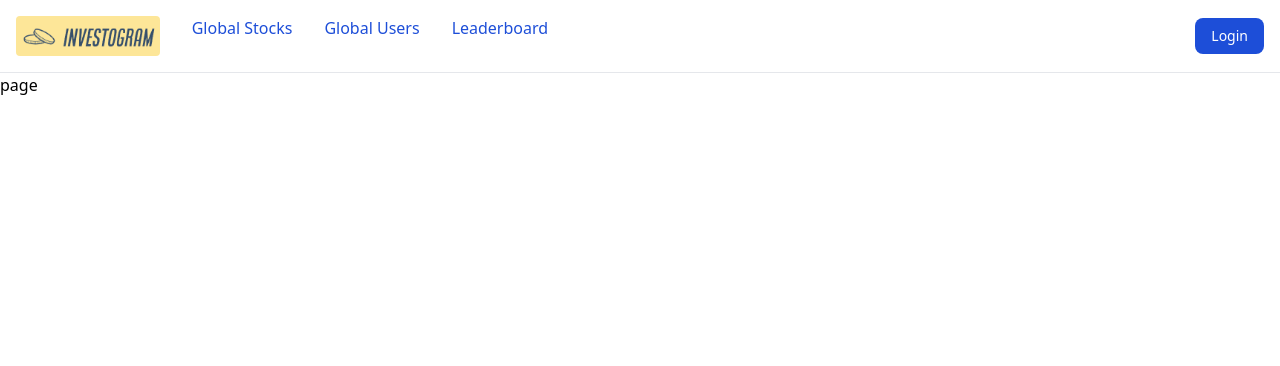
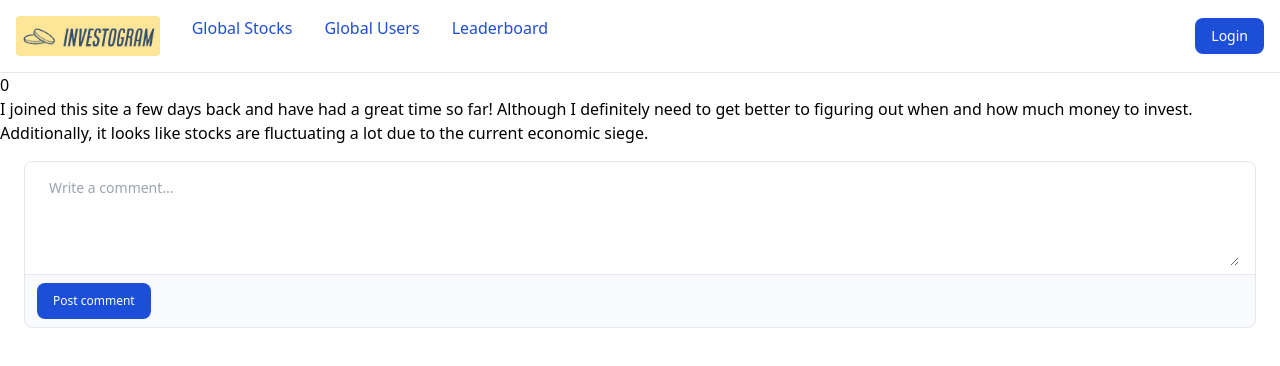
Before and after one commit to CS-407/Investogram-Frontend, a Next.js app: page /blog/1 in a window 1280 px wide. Shown: the top 366 px of the page. Built offline with nearby package versions, Linux system fonts and the light colour scheme.

Commit message:
added new comment component

```diff
--- a/src/app/blog/[pid]/page.tsx
+++ b/src/app/blog/[pid]/page.tsx
@@ -1,9 +1,78 @@
-import React from 'react'
+"use client";
+
+import { BASE_URL } from "@/util/globals";
+import { Post } from "@/util/types";
+import axios from "axios";
+import { usePathname } from "next/navigation";
+import React, { useEffect, useState } from "react";
+
+import NewComment from "@/components/blog/newComment";
+
+const initialPost: Post = {
+	_id: "64416b0d14cac46eff9fde61",
+	user_id: "642493784def0c7b76c40167",
+	type: "Experience",
+	content:
+		"I joined this site a few days back and have had a great time so far! Although I definitely need to get better to figuring out when and how much money to invest. Additionally, it looks like stocks are fluctuating a lot due to the current economic siege.",
+	likes: 0,
+	timestamp: 0,
+	comments: [],
+};
 
 const page = () => {
-  return (
-    <div>page</div>
-  )
-}
+	const [post, setPost] = useState<Post>(initialPost);
 
-export default page
+	const params = usePathname();
+	const pid = params ? params.split("/")[2] : "";
+
+	// useEffect(() => {
+	// 	axios
+	// 		.get(`${BASE_URL}/api/blog/${pid}`)
+	// 		.then((res) => {
+	// 			console.log(res.data);
+	// 		})
+	// 		.catch((err) => {
+	// 			if (err.response && err.response.data && err.response.data.msg) {
+	// 				console.log(err.response.data.msg);
+	// 			} else {
+	// 				console.log("Trouble contacting server");
+	// 			}
+	// 		});
+	// }, []);
+
+	const addComment = (comment: string) => {
+		axios
+			.post(
+				`${BASE_URL}/api/blog/${pid}/comment`,
+				{
+					content: comment,
+				},
+				{
+					headers: {
+						"Content-Type": "application/json",
+						Authorization: "Bearer " + localStorage.getItem("token"),
+					},
+				}
+			)
+			.then((res) => {
+				setPost({ ...post, comments: [res.data.comment, ...post.comments] });
+			})
+			.catch((err) => {
+				if (err.response && err.response.data && err.response.data.msg) {
+					alert(err.response.data.msg);
+				} else {
+					alert("Trouble contacting server");
+				}
+			});
+	};
+
+	return (
+		<div>
+			<h1>{post.timestamp}</h1>
+			<p>{post.content}</p>
+			<NewComment addComment={addComment} />
+		</div>
+	);
+};
+
+export default page;
--- /dev/null
+++ b/src/components/blog/newComment.tsx
@@ -0,0 +1,44 @@
+'use client';
+
+import React, { useState } from "react";
+
+const newComment = (props: React.PropsWithChildren<{ addComment: (comment: string) => void }>) => {
+	const [comment, setComment] = useState<string>('');
+
+	const handleChange = (e: React.ChangeEvent<HTMLTextAreaElement>) => {
+		setComment(e.target.value);
+	};
+
+	const handleSubmit = (e: React.FormEvent) => {
+		e.preventDefault();
+
+        props.addComment(comment);
+        setComment('');
+	};
+
+	return (
+		<form onSubmit={handleSubmit} className="m-2">
+			<div className="m-4 border border-gray-200 rounded-lg bg-gray-50 dark:bg-gray-700 dark:border-gray-600">
+				<div className="px-4 py-2 bg-white rounded-t-lg dark:bg-gray-800">
+					<textarea
+						rows={4}
+						className="block w-full p-2 text-sm text-gray-800 bg-white border-0 dark:bg-gray-800 focus:ring-0 dark:text-white dark:placeholder-gray-400"
+						placeholder="Write a comment..."
+						required
+                        onChange={handleChange}
+					></textarea>
+				</div>
+				<div className="flex items-center justify-between px-3 py-2 border-t dark:border-gray-600">
+					<button
+						type="submit"
+						className="inline-flex items-center py-2.5 px-4 text-xs font-medium text-center text-white bg-blue-700 rounded-lg focus:ring-4 focus:ring-blue-200 dark:focus:ring-blue-900 hover:bg-blue-500"
+					>
+						Post comment
+					</button>
+				</div>
+			</div>
+		</form>
+	);
+};
+
+export default newComment;
--- a/src/util/types.ts
+++ b/src/util/types.ts
@@ -60,13 +60,22 @@ export interface TradeInfo {
 	monetary_info: MonetaryInfo;
 }
 
+export interface Comment {
+	_id: string;
+	user_id: Partial<User>;
+	post_id: string;
+	content: string;
+	timestamp: number;
+}
+
 export interface Post {
-	userId: string;
+	_id: string;
+	user_id: string;
 	type: string;
 	content: string;
 	likes: number;
-	timestamp: string;
-	comments: any[];
+	timestamp: number;
+	comments: Comment[];
 }
 
 export interface PopularStock {
@@ -77,3 +86,12 @@ export interface PopularStock {
 	};
 	totalTransactions: number;
 }
+
+export interface Leaderboard {
+	_id: string;
+	user_id: {
+		_id: string;
+		username: string;
+	}
+
+}
```
Also changed, not shown: src/app/blog/page.tsx (+13 -6 lines).
